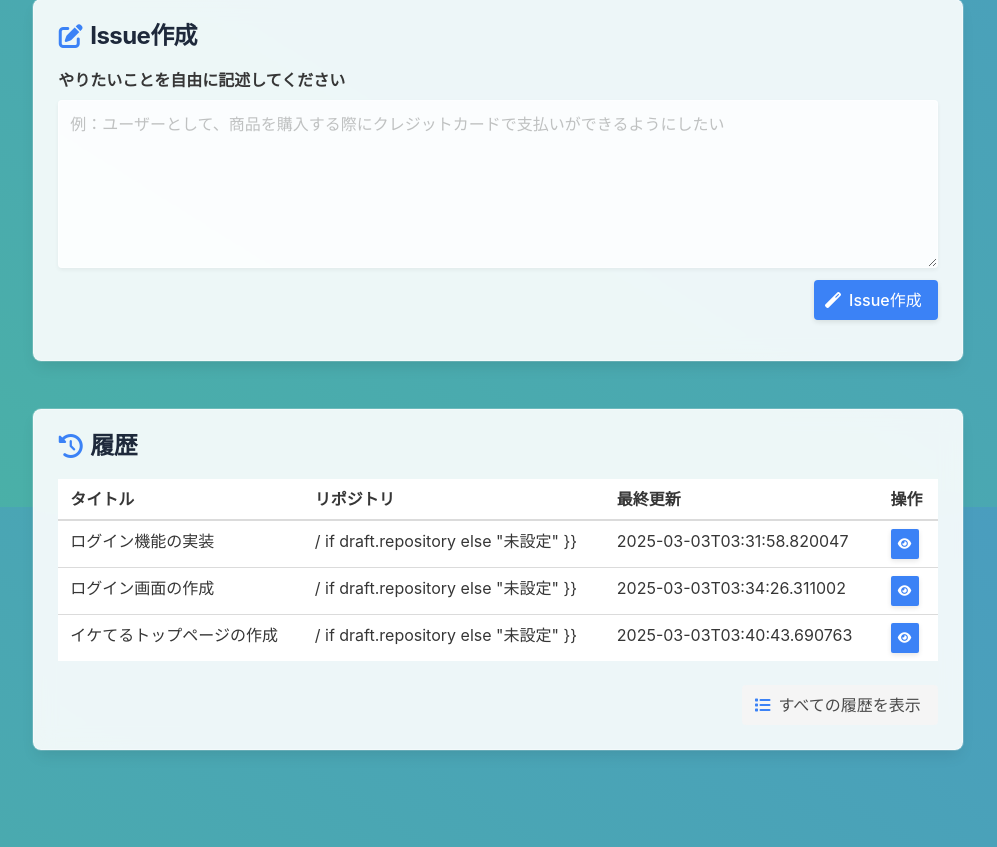
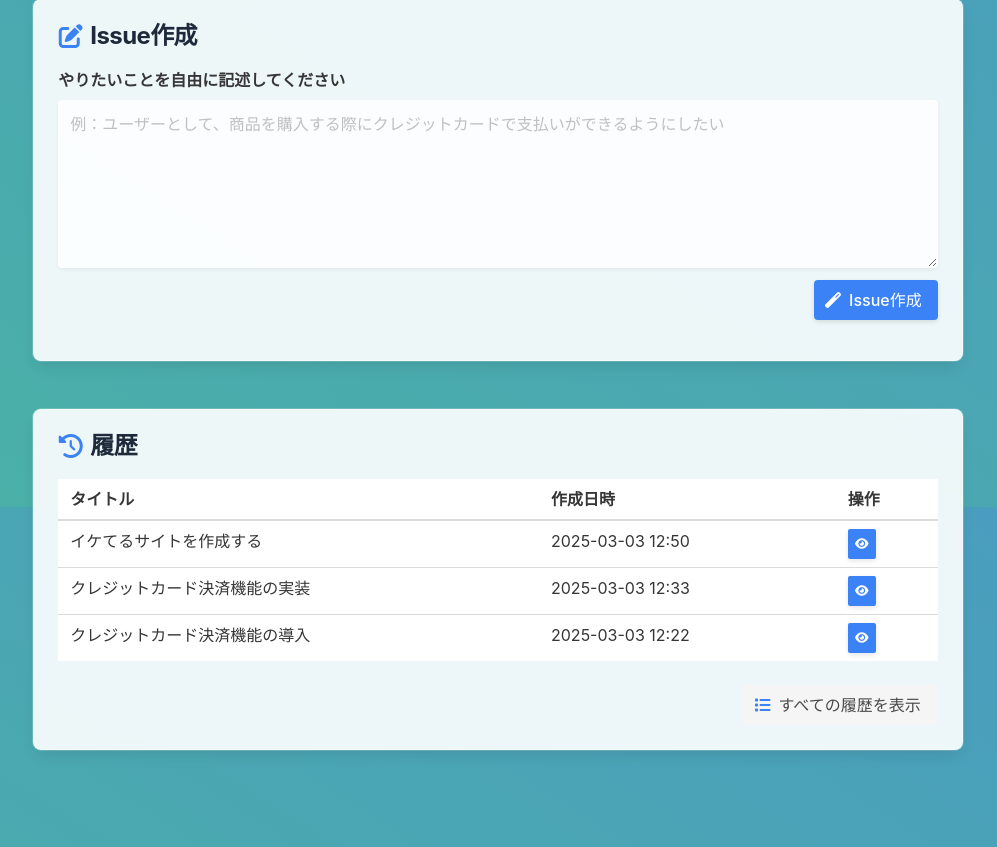
Before and after one commit to jun-a/issue-creator-pj, a FastAPI app: page / in a window 1280 px wide. Shown: the part 293-1140 px from the top of the page, without its empty margins (142-1139 px from the left). Run offline with FastAPI, Linux system fonts and the light colour scheme; some libraries are stand-ins or nearby versions.

Commit message:
✨ 新しいイシューを追加し、作成日時の表示を改善。最近のドラフトを作成日時でソートする機能を実装。

```diff
--- a/issue-draft-creator/issues.json
+++ b/issue-draft-creator/issues.json
@@ -52,5 +52,14 @@
     "requirements": "決済代行サービス（例：Stripe, PayPal, Square）との連携\nSSL/TLSによる通信の暗号化\nPCI DSS準拠を考慮したセキュリティ対策\n入力されたクレジットカード情報のバリデーション\n決済APIの設計と実装",
     "created_at": "2025-03-03T12:33:25.614000",
     "repository": null
+  },
+  "3819cd2e-d0f1-4be7-a012-6d2af085fc45": {
+    "id": "3819cd2e-d0f1-4be7-a012-6d2af085fc45",
+    "title": "イケてるサイトを作成する",
+    "story": "ユーザーとして、魅力的で使いやすいサイトを体験したい。なぜなら、訪問者の満足度を高め、ブランドイメージを向上させたいから。",
+    "criteria": "サイトのデザインが最新のトレンドを取り入れていること。\nサイトのナビゲーションが直感的で、目的の情報に簡単にアクセスできること。\nサイトがレスポンシブデザインに対応しており、様々なデバイスで適切に表示されること。\nサイトのパフォーマンスが高く、ページの読み込み速度が速いこと。",
+    "requirements": "最新のWeb標準（HTML5, CSS3, JavaScript）を使用すること。\nレスポンシブデザインに対応したフレームワーク（例：Bootstrap, Tailwind CSS）の使用を検討すること。\nパフォーマンスを最適化するためのCDNの導入を検討すること。\nSEO対策を考慮した設計を行うこと。",
+    "created_at": "2025-03-03T12:50:57.275155",
+    "repository": null
   }
 }
--- a/issue-draft-creator/main.py
+++ b/issue-draft-creator/main.py
@@ -324,8 +324,9 @@
 @app.get("/", response_class=HTMLResponse)
 async def read_root(request: Request):
     try:
-        # ダミーデータを追加（テスト用）
-        recent_drafts = storage.get_all_issues()[:3] if storage.get_all_issues() else []
+        sorted_issues = sorted(storage.get_all_issues(), key=lambda x: x.created_at, reverse=True)  # some_attributeを適切な属性に置き換えてください
+        recent_drafts = sorted_issues[:3] if sorted_issues else []
+
         templates_data = []  # 本来はテンプレート一覧を取得する処理
 
         return templates.TemplateResponse("index.html", {
@@ -401,7 +402,8 @@
 @app.get("/history", response_class=HTMLResponse)
 async def read_history(request: Request):
     try:
-        issues = storage.get_all_issues()  # ストレージから全てのissueを取得
+        sorted_issues = sorted(storage.get_all_issues(), key=lambda x: x.created_at, reverse=True)  # some_attributeを適切な属性に置き換えてください
+        issues = sorted_issues if sorted_issues else []
         return templates.TemplateResponse("history.html", {
             "request": request,
             "issues": issues
--- a/issue-draft-creator/templates/index.html
+++ b/issue-draft-creator/templates/index.html
@@ -71,8 +71,7 @@
                     <thead>
                         <tr>
                             <th>タイトル</th>
-                            <th>リポジトリ</th>
-                            <th>最終更新</th>
+                            <th>作成日時</th>
                             <th>操作</th>
                         </tr>
                     </thead>
@@ -80,8 +79,7 @@
                         {% for draft in recent_drafts %}
                         <tr>
                             <td>{{ draft.title }}</td>
-                            <td>{{ draft.repository.owner }}/{{ draft.repository.name }} if draft.repository else "未設定" }}</td>
-                            <td>{{ draft.created_at }}</td>
+                            <td>{{ draft.created_at[:16].replace('T', ' ') }}</td>
                             <td>
                                 <div class="buttons are-small">
                                     <a href="/preview/{{ draft.id }}" class="button is-primary">
```
